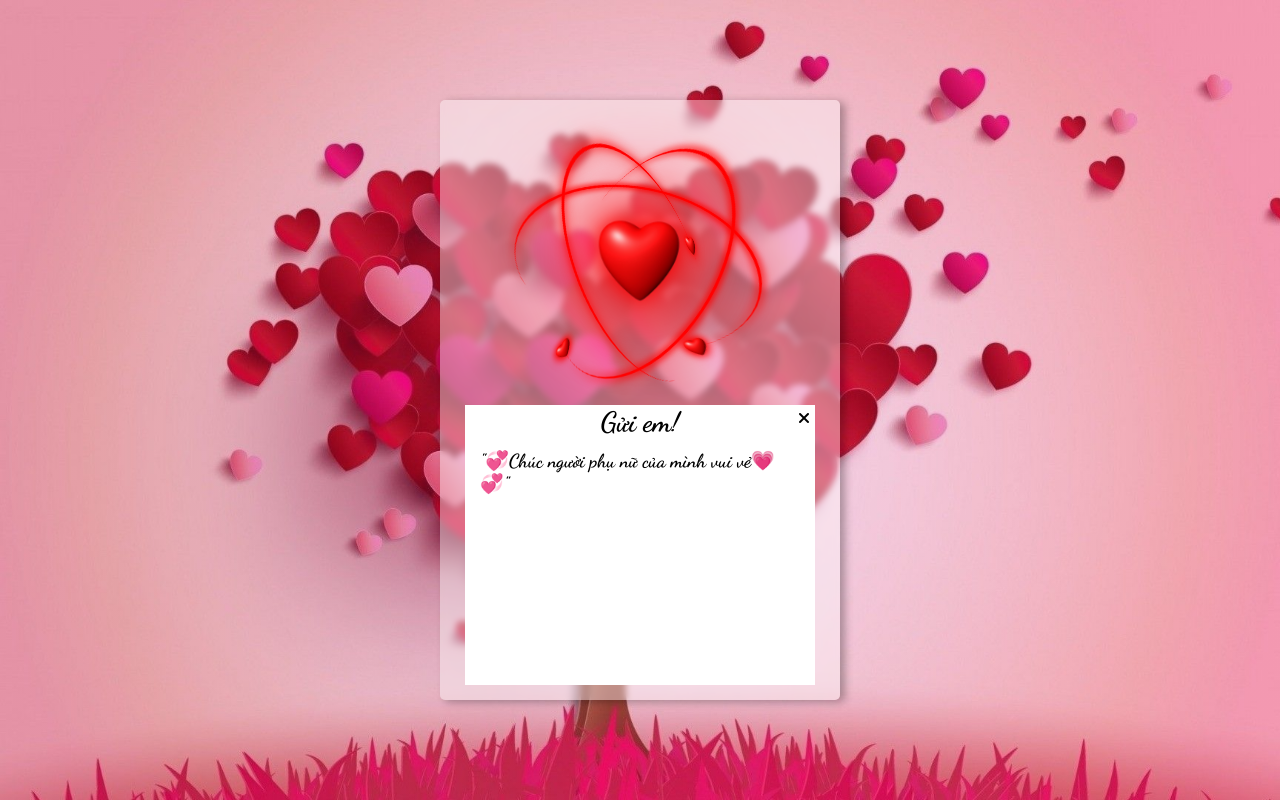
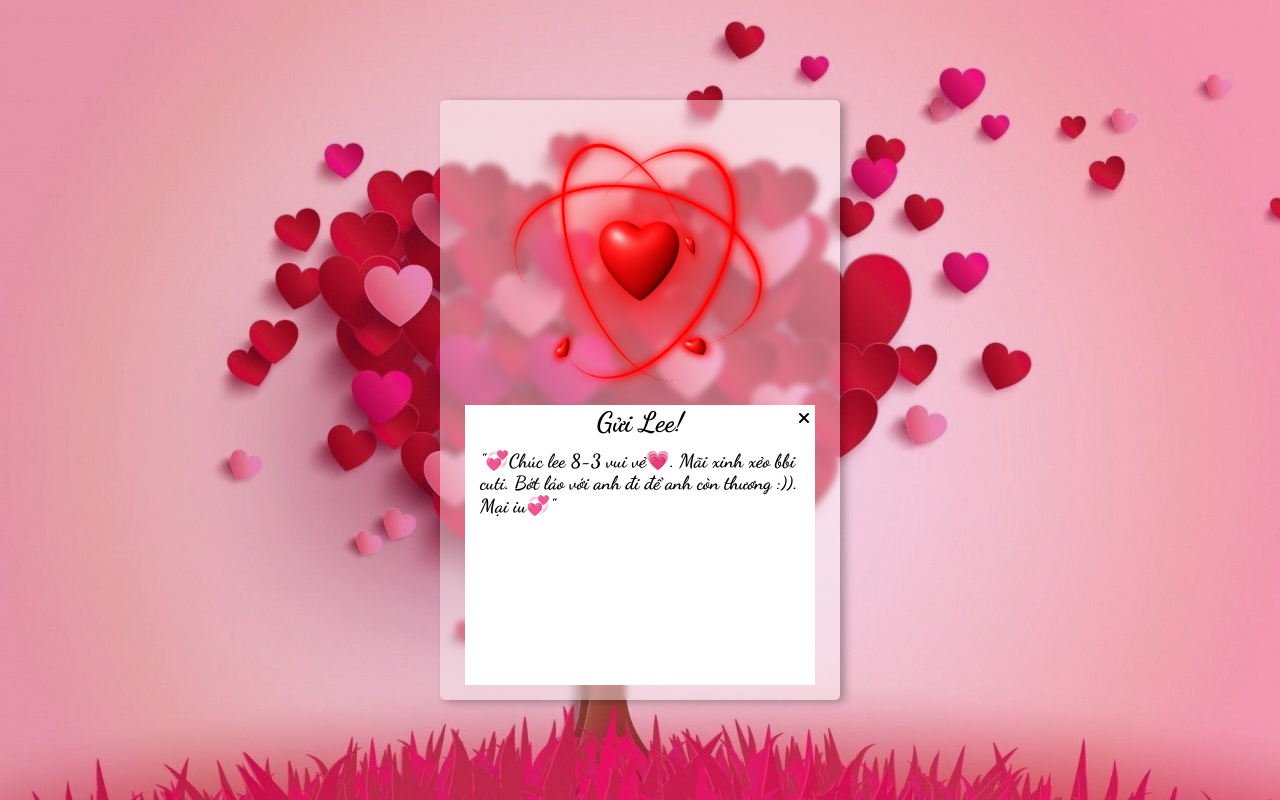
Before and after one commit to Mnauu2201/Ngh-ch, a plain HTML site: page 8-3/index.html in a window 1280 px wide. Both pictures are taken after a click on the button "Nhấn vào đây cho QA đi bae🖤". Drawn offline with Linux system fonts and the light colour scheme.

Commit message:
Update index.html

```diff
--- a/8-3/index.html
+++ b/8-3/index.html
@@ -17,7 +17,7 @@
       href="https://scontent.fsgn2-7.fna.fbcdn.net/v/t39.30808-6/275854716_1009516859998712_3360791562563963516_n.jpg?_nc_cat=100&ccb=1-7&_nc_sid=174925&_nc_ohc=Nd-x8LBVkfEAX-8j_3d&_nc_ht=scontent.fsgn2-7.fna&oh=00_AfCE12FbrIzhS4MFFIpLnp91XXbAS27AcV3yTsAqHtNIHw&oe=640ADB19"
     />
     <link rel="stylesheet" href="style.css" />
-    <title>AT Gửi❤</title>
+    <title>AT Gửi Lee❤</title>
   </head>
   <body>
     <div class="wrapper">
@@ -34,9 +34,9 @@
       <button><p>Nhấn vào đây cho QA đi bae🖤</p></button>
       <div class="content">
         <i class="fa-solid fa-xmark"></i>
-        <h1>Gửi em!</h1>
+        <h1>Gửi Lee!</h1>
         <p>
-          "💞Chúc người phụ nữ của mình vui vẻ💗💞"
+          "💞Chúc lee 8-3 vui vẻ💗. Mãi xinh xẻo bbi cuti. Bớt láo với anh đi để anh còn thương :)). Mại iu💞"
         </p>
       </div>
     </div>
```
